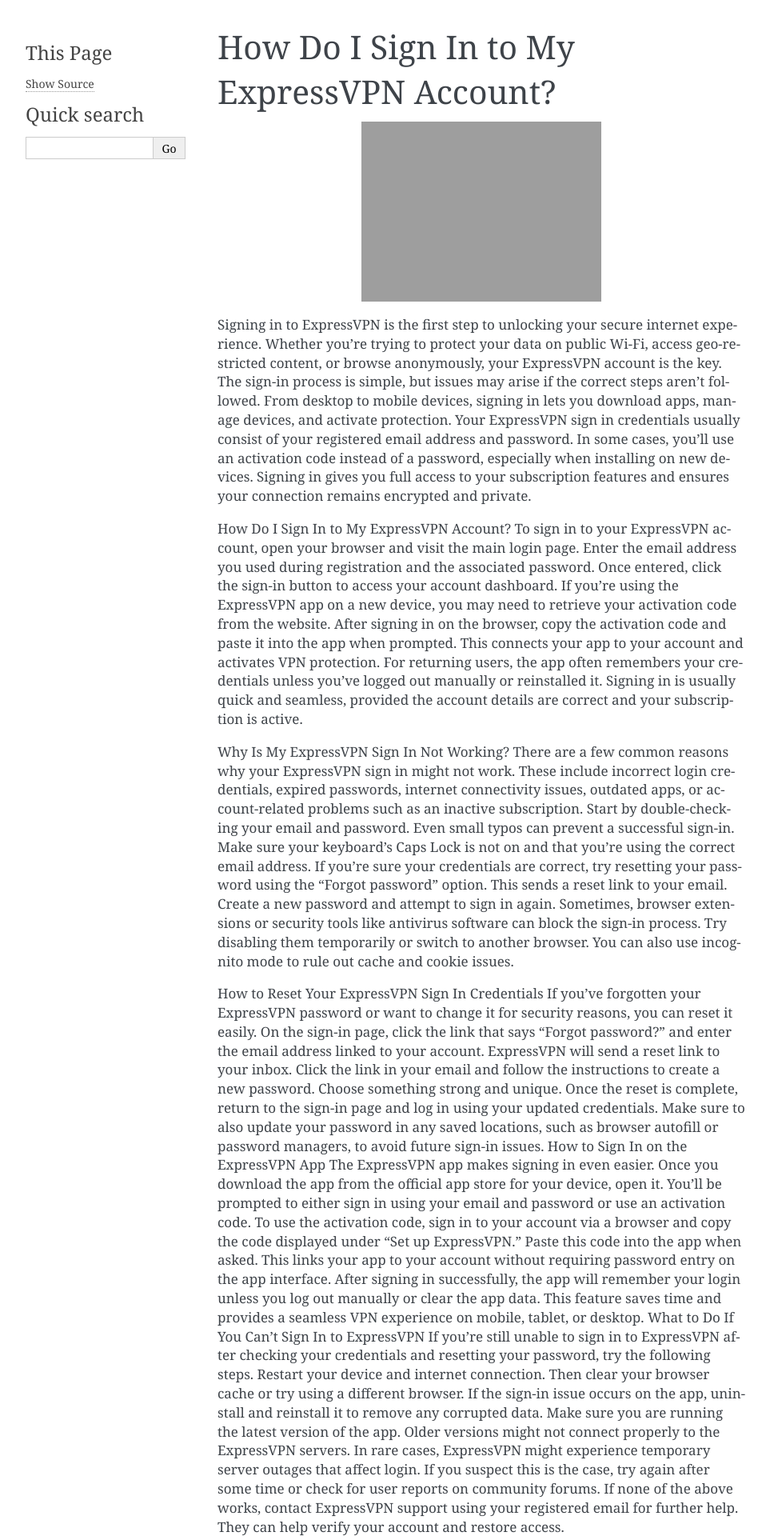
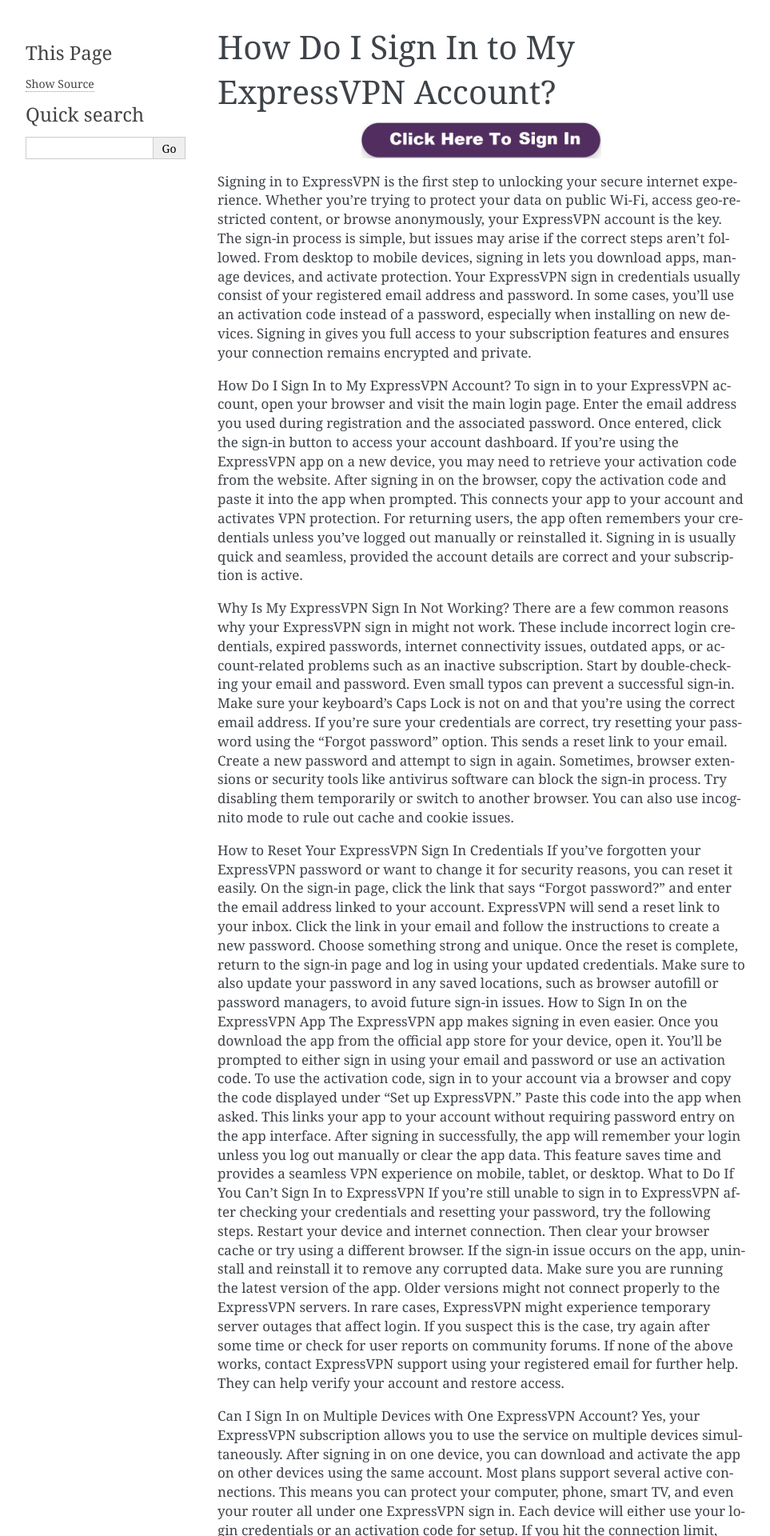
Before and after one commit to ExpressVPN188/express-vpn-sign-in, a Sphinx documentation site: the page built from docs/index.rst, in a window 1280 px wide. Shown: the top 1920 px of the page at 80% size, without its empty margins (148-1111 px from the left). Built offline with Sphinx 7.4.7, drawn with Linux system fonts in a browser that asks for light colours.

Commit message:
Update index.rst

```diff
--- a/docs/index.rst
+++ b/docs/index.rst
@@ -5,7 +5,7 @@
    :maxdepth: 2
    :caption: Contents:
 
-.. image:: click-sign-in (1).png
+.. image:: click-sign-in.png
    :alt: Express VPN Sign In
    :width: 300px
    :align: center
```
